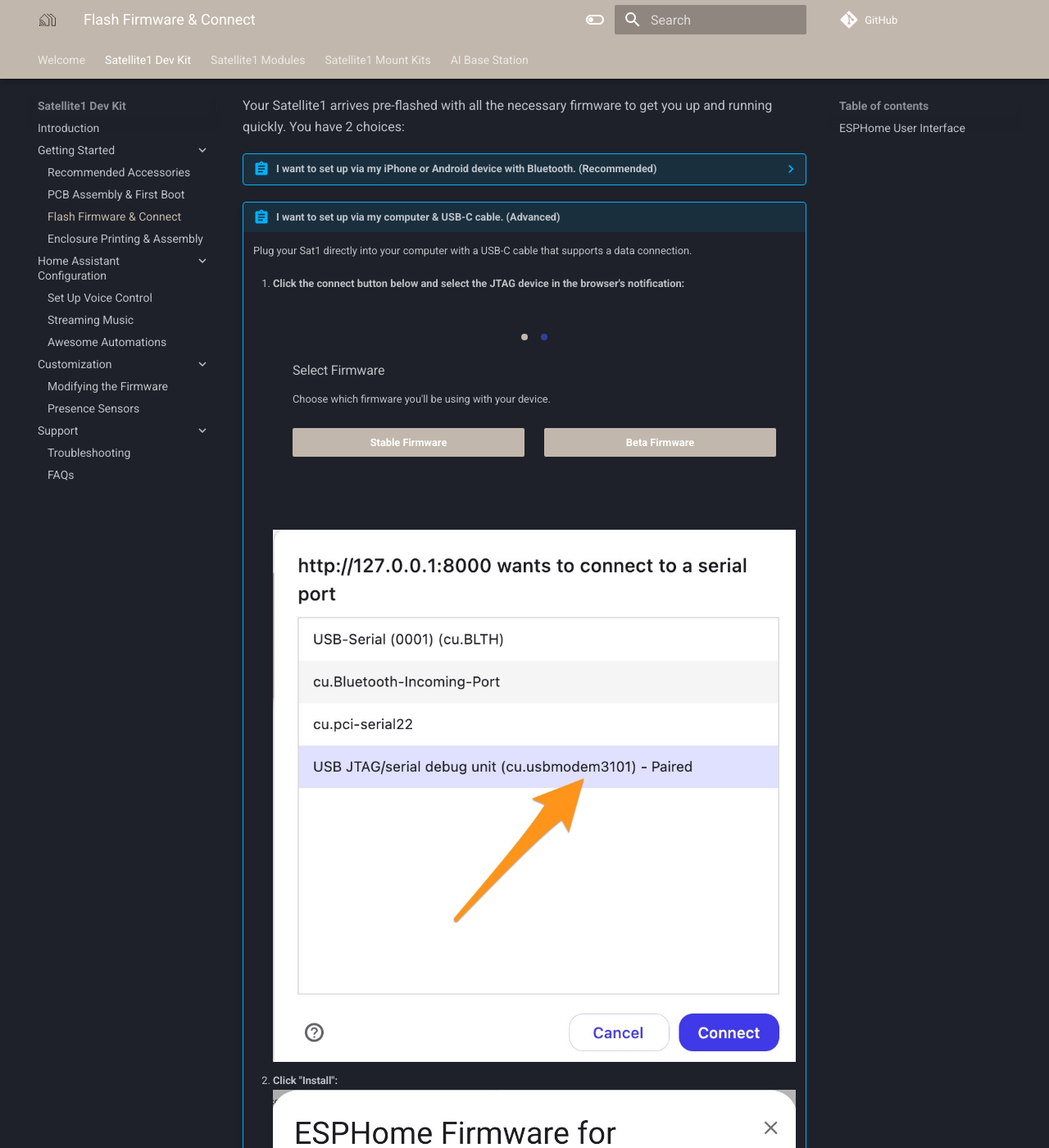
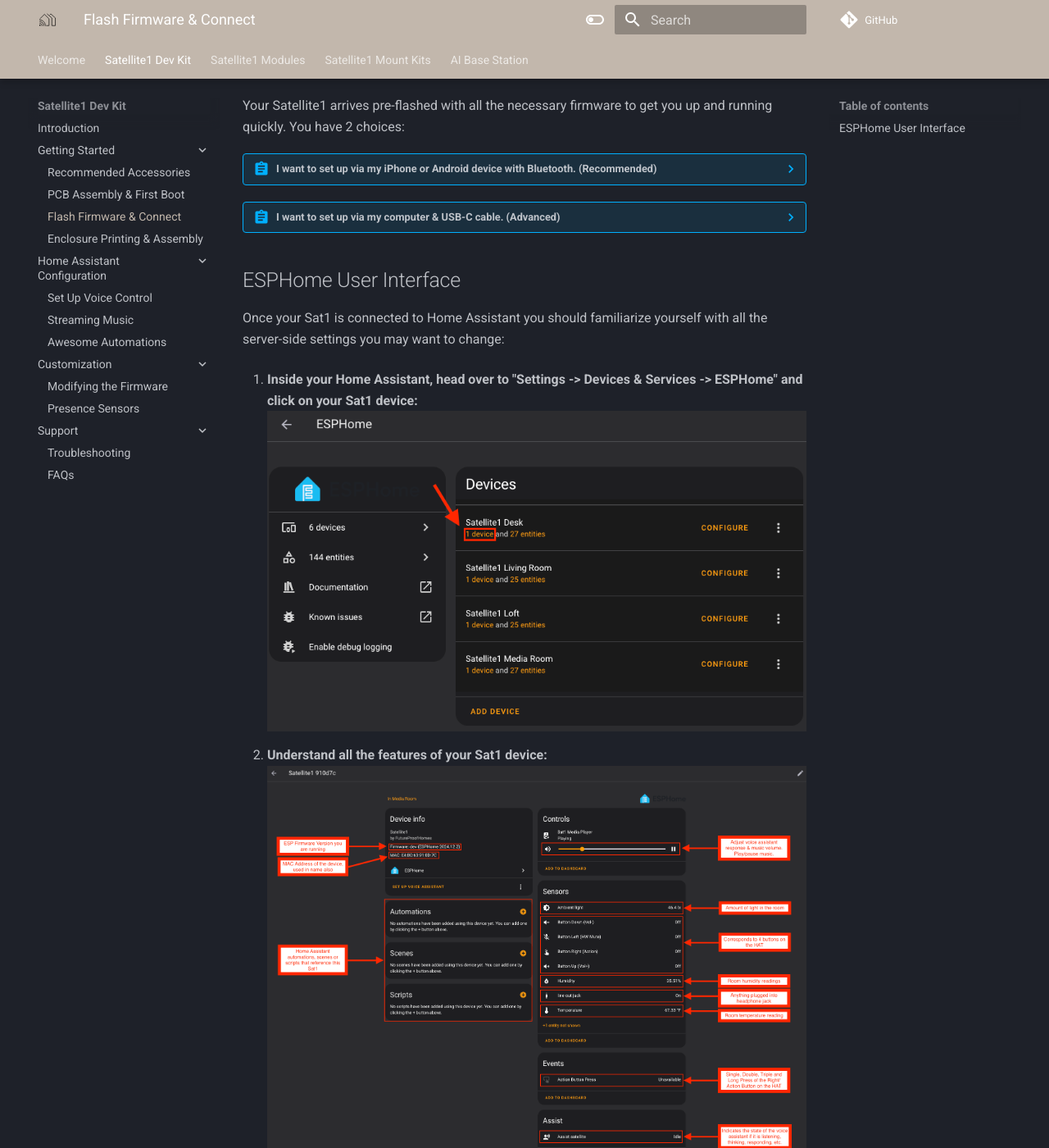
Before and after one commit to FutureProofHomes/Documentation, an MkDocs documentation site: the page built from docs/satellite1-connecting-to-ha.md, in a window 1280 px wide and 1400 px high, scrolled down 198 px. Shown: the whole window at 82% size. Built offline with MkDocs 1.6.1 and Material for MkDocs 9.7.7, drawn with Linux system fonts in a browser that asks for light colours; comment, search, counter and statistics services are not loaded; some of the changed text lies outside the part shown.

Commit message:
various fixes

```diff
--- a/docs/javascript/firmware_selector.js
+++ b/docs/javascript/firmware_selector.js
@@ -6,46 +6,33 @@
             choices: [
                 {
                     id: "stable",
-                    title: "Stable Firmware",
+                    title: "Stable",
                 },
                 {
                     id: "beta",
-                    title: "Beta Firmware",
+                    title: "Beta",
                 },
             ]
         },
         {
-            title: 'Select mWave Sensor',
+            title: 'Select mmWave Sensor',
             description: 'Which optional mmWave sensor is attached to the Sat1?',
             choices: [
                 {
                     id: "default",
-                    title: "No mmWave",
+                    title: "No sensor",
                 },
                 {
                     id: "ld2410",
-                    title: "LD2410 mmWave",
+                    title: "LD2410",
                 },
                 {
                     id: "ld2450",
-                    title: "LD2450 mmWave",
+                    title: "LD2450",
                 },
             ]
         },
     ];
-
-    const firmware = {
-        beta: {
-            default: 'https://raw.githubusercontent.com/FutureProofHomes/Documentation/refs/heads/main/manifest.json',
-            ld2410: 'https://raw.githubusercontent.com/FutureProofHomes/Documentation/refs/heads/main/manifest.json',
-            ld2450: 'https://raw.githubusercontent.com/FutureProofHomes/Documentation/refs/heads/main/manifest.json'
-        },
-        stable: {
-            default: 'https://raw.githubusercontent.com/FutureProofHomes/Documentation/refs/heads/main/manifest.json',
-            ld2410: 'https://raw.githubusercontent.com/FutureProofHomes/Documentation/refs/heads/main/manifest.json',
-            ld2450: 'https://raw.githubusercontent.com/FutureProofHomes/Documentation/refs/heads/main/manifest.json'
-        }
-    }
 
     let stage = 0;
     const selections = Array(config.length).fill(null);
@@ -53,10 +40,6 @@
     function setAttr(el, obj) {
         Object.entries(obj).forEach(([k, v]) => el[k] = v);
         return el
-    }
-
-    function visible(el) {
-        return el.checkVisibility({ opacityProperty: true, visibilityProperty: true })
     }
 
     function el(tag, {attr = {}, dataset = {}, ...kwargs} = {}) {
@@ -170,14 +153,15 @@
                 el('p', { textContent: `${step.title}: ${selected.title}` })
             );
         });
-        manifest = firmware[selections[0]][selections[1]]
-        if (manifest) {
-            section.append(
-                el('h3', { textContent: 'Summary' }),
-                fragment,
-                navigation(manifest)
-            );
-        }
+        const firmware = selections[0] === 'stable' ? '' : `-${selections[0]}`;
+        const mmwave = selections[1] === 'default' ? '' : `.${selections[1]}`;
+        section.append(
+            el('h3', { textContent: 'Summary' }),
+            fragment,
+            navigation(
+                `https://raw.githubusercontent.com/FutureProofHomes/Documentation/refs/heads/main/manifest${firmware}${mmwave}.json`
+            )
+        );
         return section;
     }
 
@@ -193,7 +177,7 @@
 
     function render() {
         const el = document.getElementById('firmware-selector');
-        if (el && visible(el)) {
+        if (el) {
             el.replaceChildren();
             el.addEventListener('click', handleChoice);
             el.append(dots(), stage < config.length ? step() : summary());
--- a/docs/satellite1-connecting-to-ha.md
+++ b/docs/satellite1-connecting-to-ha.md
@@ -49,7 +49,7 @@
 
     Congrats.  You're done!
 
-!!! abstract "I want to set up via my computer & USB-C cable. (Advanced)"
+??? abstract "I want to set up via my computer & USB-C cable. (Advanced)"
 
     Plug your Sat1 directly into your computer with a USB-C cable that supports a data connection.
 
--- a/docs/stylesheets/firmware_selector.css
+++ b/docs/stylesheets/firmware_selector.css
@@ -41,7 +41,7 @@
 }
 
 .choice-btn.selected {
-    background-color: var(--md-code-hl-color);
+    background-color: var(--md-accent-fg-color);
 }
 
 .choice-btn.selected::before {
```
